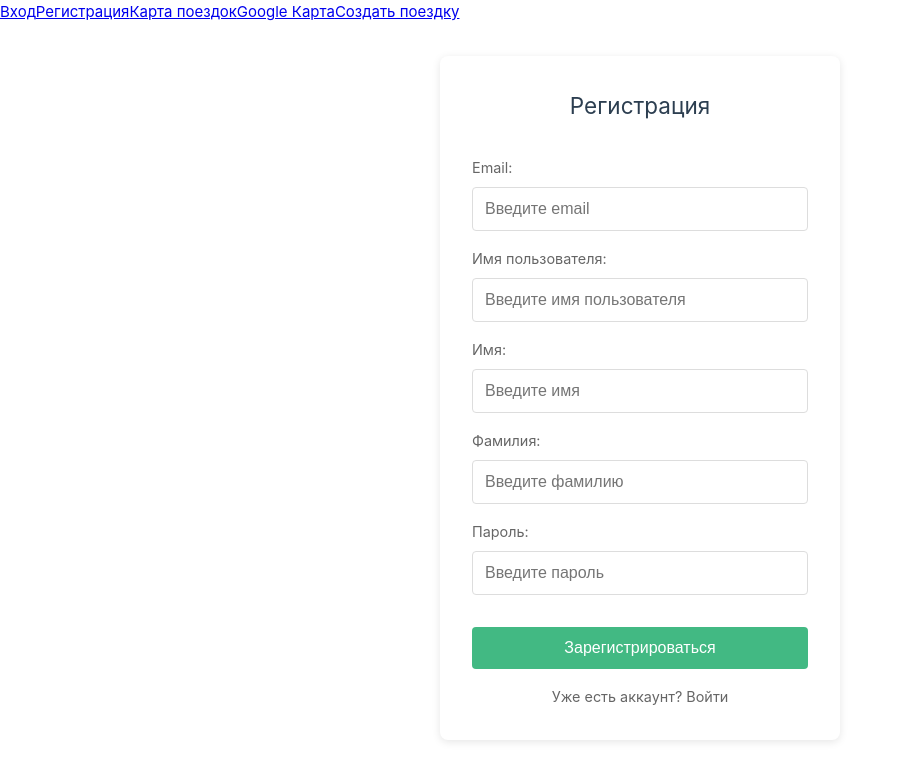
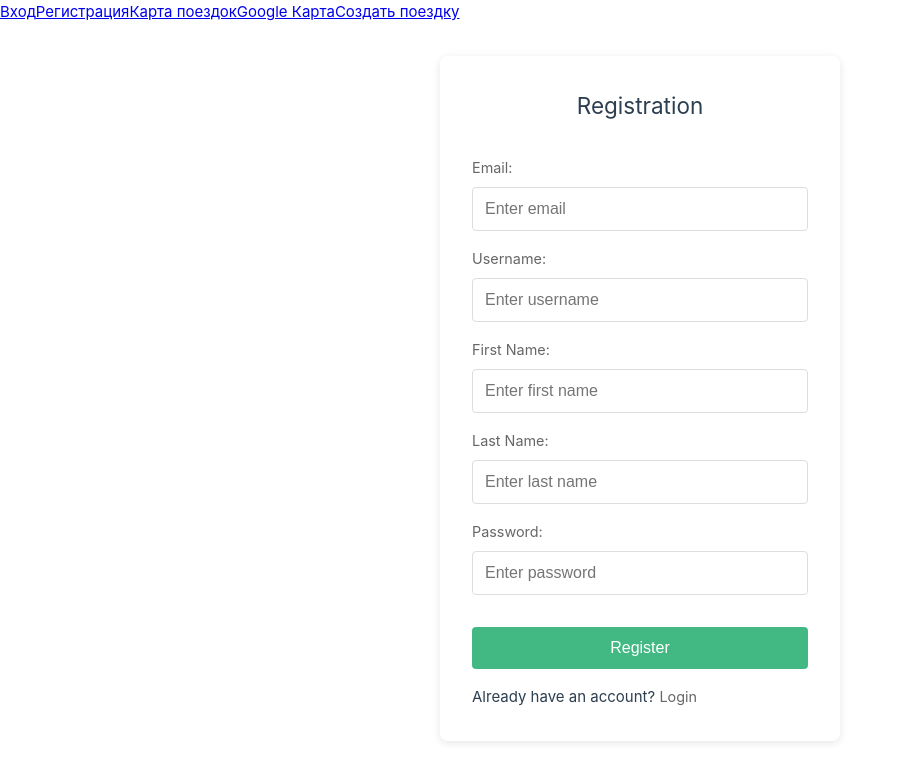
Before and after one commit to ShkrSltn/carpool-app-vue, a Vue app in the folder carpool-client/: page /register in a window 1280 px wide. Shown: the top 782 px of the page, without its empty margins (0-897 px from the left). Built offline with nearby package versions, Linux system fonts and the light colour scheme.

Commit message:
Refactor

```diff
--- a/carpool-client/src/views/LoginView.vue
+++ b/carpool-client/src/views/LoginView.vue
@@ -100,7 +100,7 @@ h2 {
   width: 100%;
   height: inherit;
   display: flex;
-  padding: 4rem;
+  padding: 1rem;
   flex-direction: column;
   gap: 1rem;
 }
--- a/carpool-client/src/views/RegisterView.vue
+++ b/carpool-client/src/views/RegisterView.vue
@@ -1,41 +1,43 @@
 <script setup>
-import { ref } from 'vue'
-import { useRouter } from 'vue-router'
-import { usersApi } from '@/api'
+import { ref } from 'vue';
+import { useRouter } from 'vue-router';
+import { authApi } from '@/api';
 
-const router = useRouter()
-const email = ref('')
-const password = ref('')
-const name = ref('')
-const surname = ref('')
-const username = ref('')
-const error = ref('')
+const router = useRouter();
+const email = ref('');
+const password = ref('');
+const firstName = ref('');
+const lastName = ref('');
+const username = ref('');
+const error = ref('');
 
 const register = async () => {
   try {
-    const response = await usersApi.register({
+    const response = await authApi.register({
     email: email.value,
     username: username.value,
     password: password.value,
-      name: name.value,
-      surname: surname.value,
-      car: {}
-    })
+    name: firstName.value,   // Map firstName to name
+    surname: lastName.value  // Map lastName to surname
+  });
 
     if (response.data) {
-      localStorage.setItem('userId', response.data.user_id)
-      router.push('/login')
+      router.push('/login');
     }
   } catch (err) {
-    error.value = err.response?.data?.detail ||
-                  (Array.isArray(err.response?.data) ? err.response.data[0]?.msg : 'Ошибка при регистрации')
+    error.value =
+      err.response?.data?.detail ||
+      (Array.isArray(err.response?.data)
+        ? err.response.data[0]?.msg
+        : 'Error during registration');
   }
-}
+};
 </script>
 
 <template>
+  <div class="page-container">
     <div class="register-container">
-    <h2>Регистрация</h2>
+      <h2>Registration</h2>
       <form @submit.prevent="register" class="register-form">
         <div class="form-group">
           <label for="email">Email:</label>
@@ -44,52 +46,52 @@ const register = async () => {
             type="email"
             v-model="email"
             required
-          placeholder="Введите email"
-        >
+            placeholder="Enter email"
+          />
         </div>
 
         <div class="form-group">
-        <label for="username">Имя пользователя:</label>
+          <label for="username">Username:</label>
           <input
             id="username"
             type="text"
             v-model="username"
             required
-          placeholder="Введите имя пользователя"
-        >
+            placeholder="Enter username"
+          />
         </div>
 
         <div class="form-group">
-        <label for="name">Имя:</label>
+          <label for="firstName">First Name:</label>
           <input
-          id="name"
+            id="firstName"
             type="text"
-          v-model="name"
+            v-model="firstName"
             required
-          placeholder="Введите имя"
-        >
+            placeholder="Enter first name"
+          />
         </div>
 
         <div class="form-group">
-        <label for="surname">Фамилия:</label>
+          <label for="lastName">Last Name:</label>
           <input
-          id="surname"
+            id="lastName"
             type="text"
-          v-model="surname"
+            v-model="lastName"
             required
-          placeholder="Введите фамилию"
-        >
+            placeholder="Enter last name"
+          />
         </div>
 
         <div class="form-group">
-        <label for="password">Пароль:</label>
+          <label for="password">Password:</label>
           <input
             id="password"
             type="password"
             v-model="password"
             required
-          placeholder="Введите пароль"
-        >
+            placeholder="Enter password"
+          />
         </div>
 
         <div v-if="error" class="error-message">
@@ -97,10 +99,14 @@ const register = async () => {
         </div>
 
         <div class="form-actions">
-        <button type="submit" class="register-button">Зарегистрироваться</button>
-        <router-link to="/login" class="login-link">Уже есть аккаунт? Войти</router-link>
+          <button type="submit" class="register-button">Register</button>
+          <p class="login-text">
+            Already have an account?
+            <router-link to="/login" class="login-link">Login</router-link>
+          </p>
         </div>
       </form>
+    </div>
   </div>
 </template>
 
```
Lines whose indentation alone changed are shown as unchanged.
